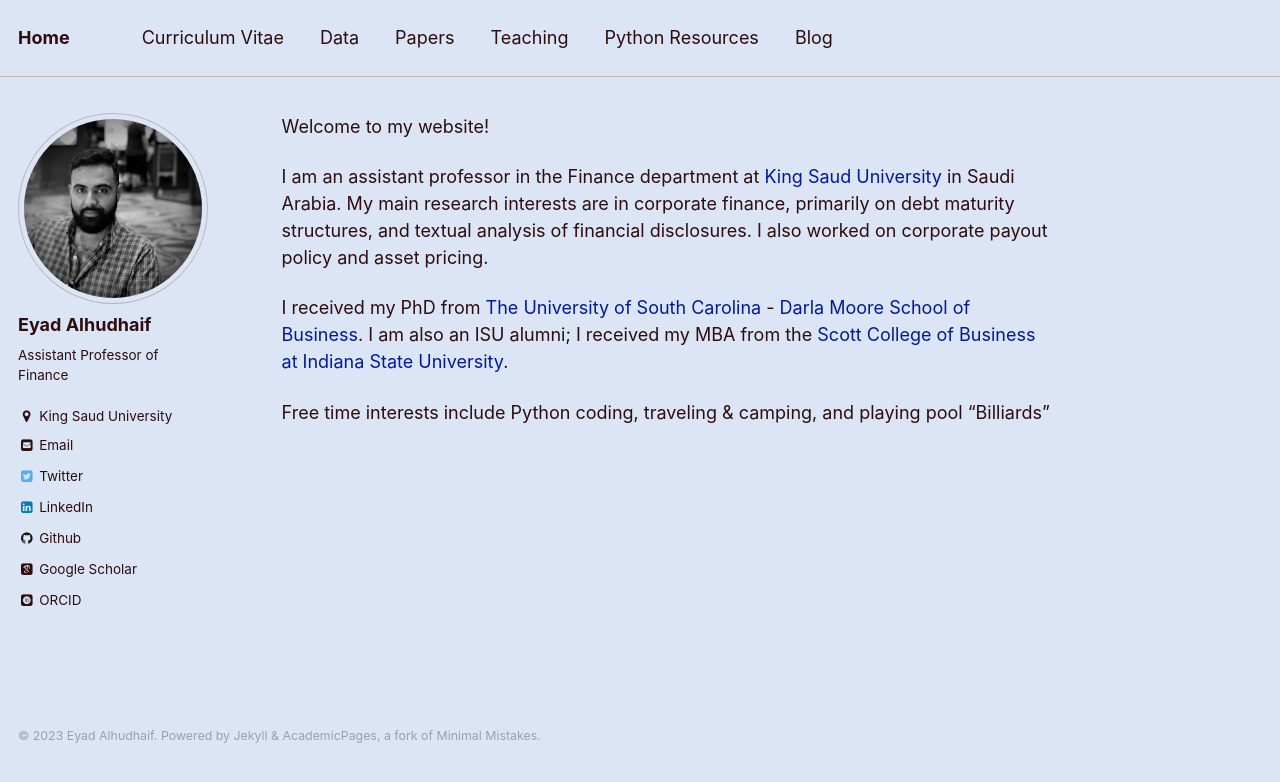
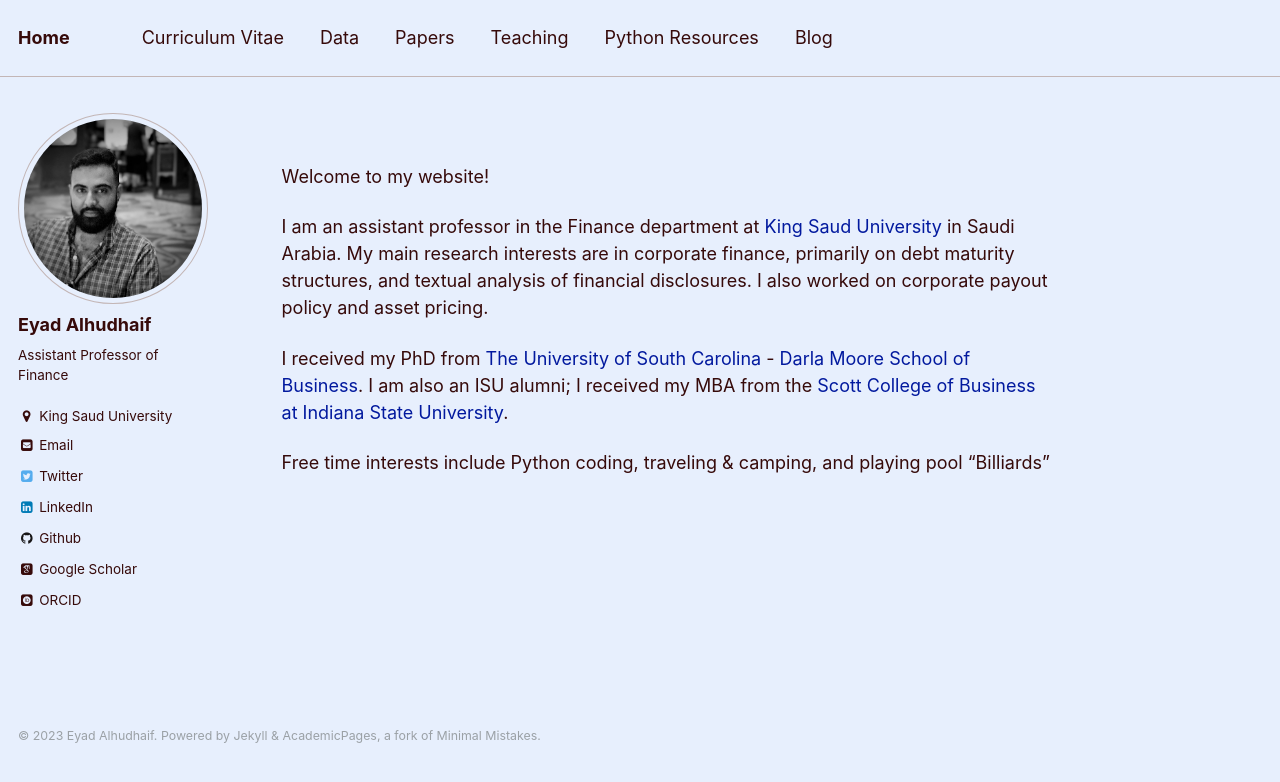
Before and after one commit to ieyada/ieyada.github.io, a Jekyll site: the page built from _pages/about.md, in a window 1280 px wide. Shown: the top 782 px of the page. Built offline with Jekyll 4.4.1, drawn with Linux system fonts in a browser that asks for light colours; some web fonts are replaced.

Commit message:
additional modification on the colors

```diff
--- a/_pages/about.md
+++ b/_pages/about.md
@@ -7,7 +7,7 @@ redirect_from:
   - /about/
   - /about.html
 ---
-
+ <p>&nbsp;</p>
 
 
 
--- a/_sass/_buttons.scss
+++ b/_sass/_buttons.scss
@@ -23,7 +23,7 @@
   cursor: pointer;
 
   &:hover {
-    background-color: mix(white, #000, 20%);
+    background-color: $background-color;
   }
 
   .icon {
--- a/_sass/_variables.scss
+++ b/_sass/_variables.scss
@@ -53,11 +53,11 @@ $darker-gray                : mix(#000, $gray, 60%);
 $light-gray                 : mix(#fff, $gray, 50%);
 $lighter-gray               : mix(#fff, $gray, 90%);
 
-$body-color                 : #dce5f6;
-$background-color           : #dce5f6;
-$code-background-color      : #dce5f6;
+$body-color                 : #e7effd;
+$background-color           : #e7effd;
+$code-background-color      : #e7effd;
 $code-background-color-dark : $light-gray;
-$text-color                 : #2d0d0d;
+$text-color                 : #360a0a;
 $border-color               : mix(#fff, $text-color, 70%);
 
 $primary-color              : #7a8288;
```
